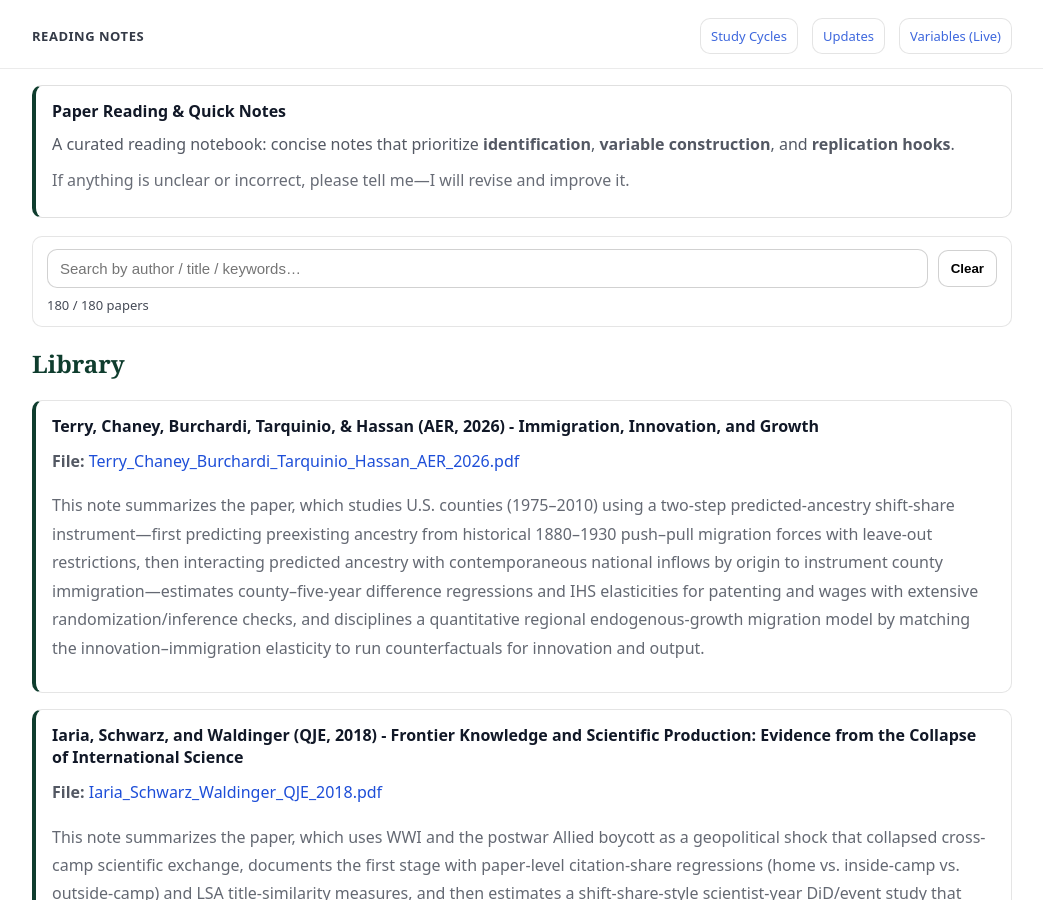
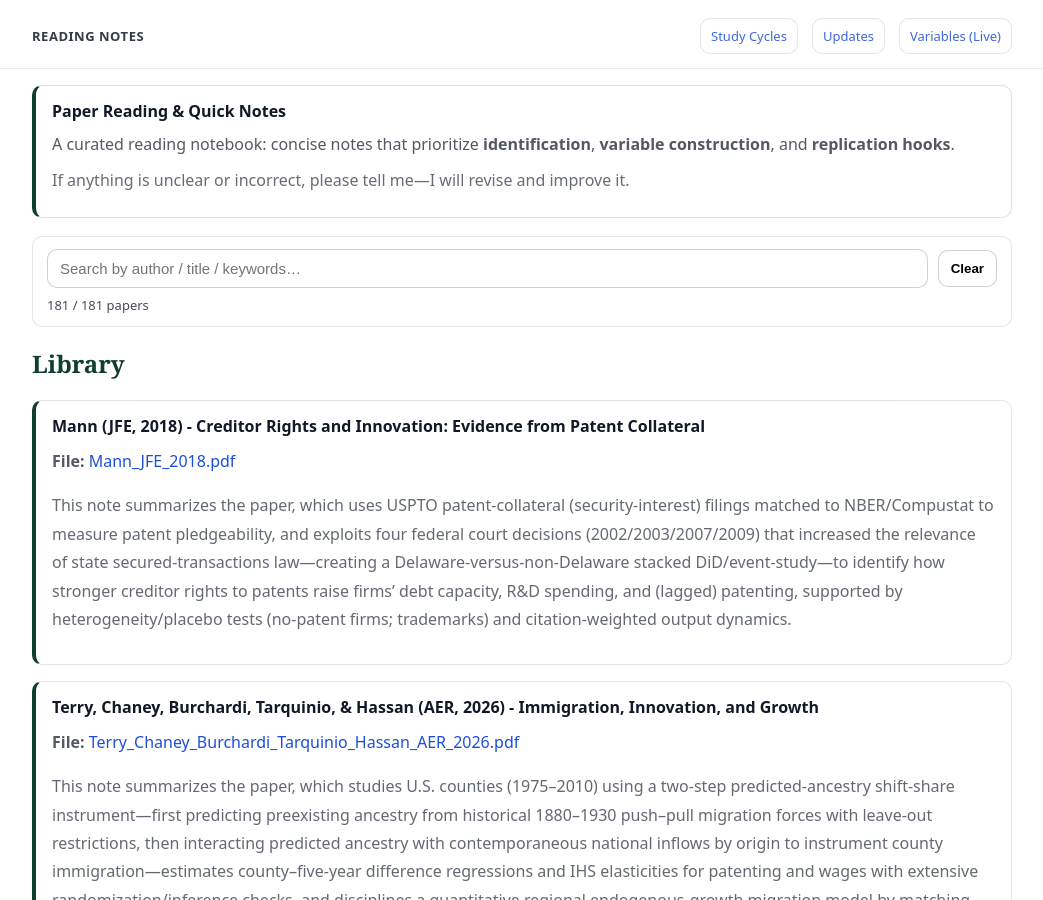
Before and after one commit to yaxinzn/study-archive, a Jekyll site: the page built from reading/index.md, in a window 1280 px wide and 900 px high. Shown: the whole window, without its empty margins (118-1161 px from the left). Built offline with Jekyll 4.4.1, drawn with Linux system fonts in a browser that asks for light colours.

Commit message:
Reading: add/update Mann_JFE_2018.pdf

```diff
--- a/_data/reading.yml
+++ b/_data/reading.yml
@@ -1,3 +1,7 @@
+- title: "Mann (JFE, 2018) - Creditor Rights and Innovation: Evidence from Patent Collateral"
+  file: "Mann_JFE_2018.pdf"
+  desc: "This note summarizes the paper, which uses USPTO patent-collateral (security-interest) filings matched to NBER/Compustat to measure patent pledgeability, and exploits four federal court decisions (2002/2003/2007/2009) that increased the relevance of state secured-transactions law—creating a Delaware-versus-non-Delaware stacked DiD/event-study—to identify how stronger creditor rights to patents raise firms’ debt capacity, R&D spending, and (lagged) patenting, supported by heterogeneity/placebo tests (no-patent firms; trademarks) and citation-weighted output dynamics."
+
 - title: "Terry, Chaney, Burchardi, Tarquinio, & Hassan (AER, 2026) - Immigration, Innovation, and Growth"
   file: "Terry_Chaney_Burchardi_Tarquinio_Hassan_AER_2026.pdf"
   desc: "This note summarizes the paper, which studies U.S. counties (1975–2010) using a two-step predicted-ancestry shift-share instrument—first predicting preexisting ancestry from historical 1880–1930 push–pull migration forces with leave-out restrictions, then interacting predicted ancestry with contemporaneous national inflows by origin to instrument county immigration—estimates county–five-year difference regressions and IHS elasticities for patenting and wages with extensive randomization/inference checks, and disciplines a quantitative regional endogenous-growth migration model by matching the innovation–immigration elasticity to run counterfactuals for innovation and output."
```
Also changed, not shown: 1 other file.
